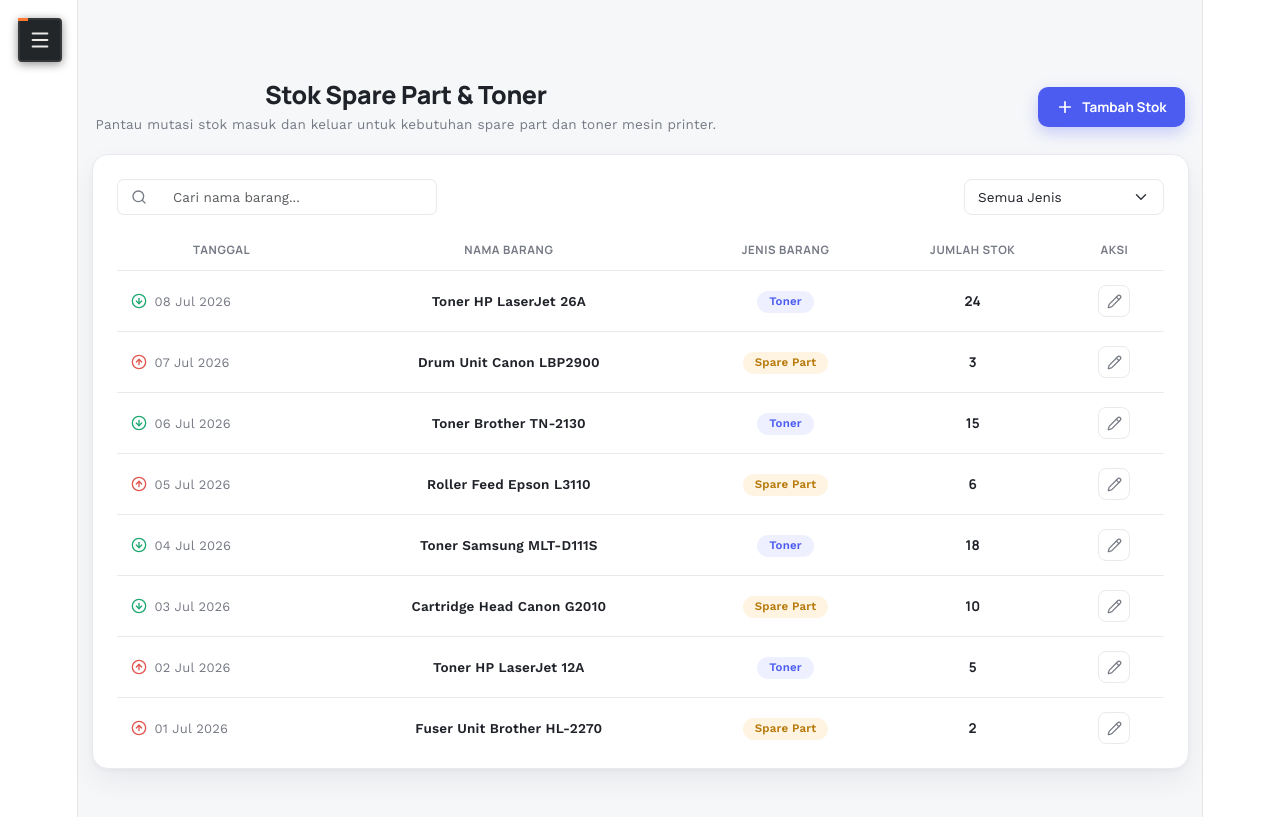
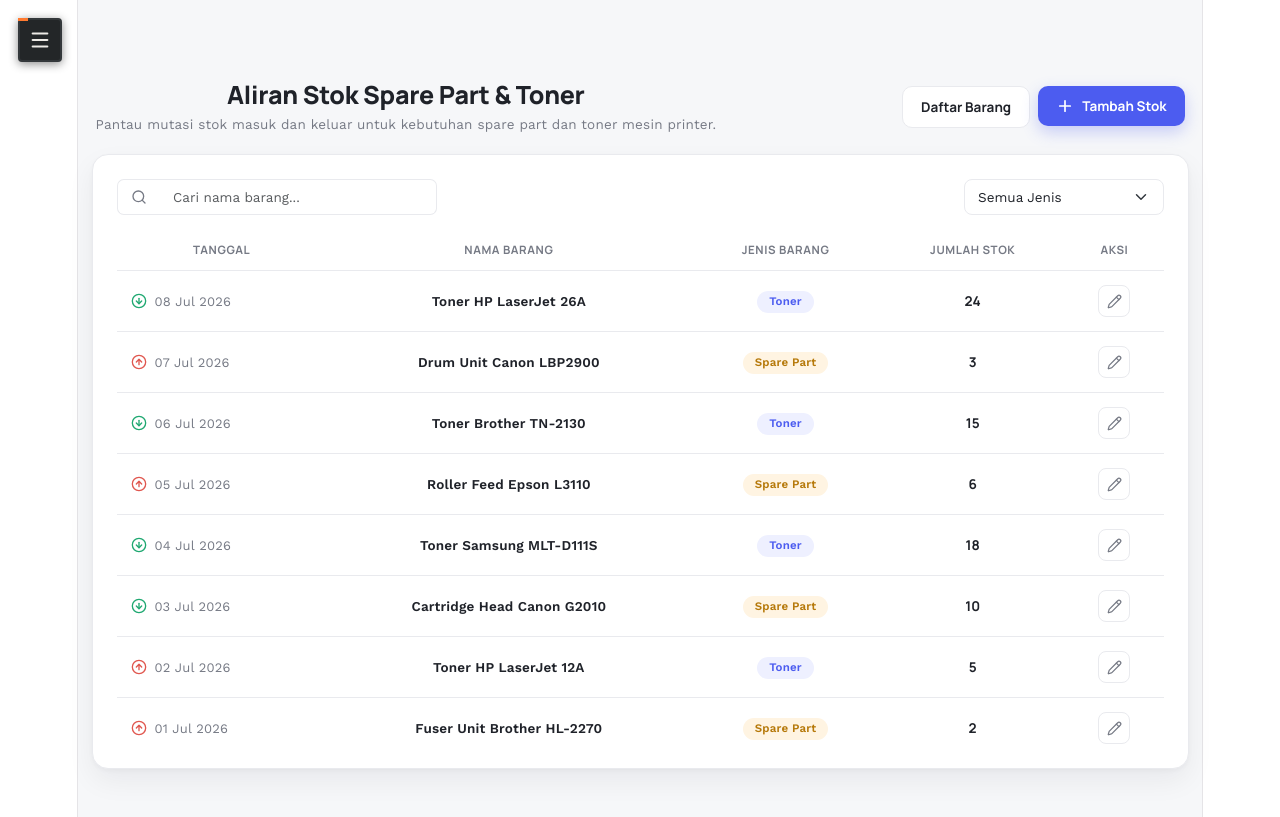
Before and after one commit to darrenchrist2/project-bmku, a React (Vite) app in the folder frontend-bmku/: page /stok-spare-part-toner in a window 1280 px wide. Built offline with nearby package versions, Linux system fonts and the light colour scheme.

Commit message:
adding 1 button

```diff
--- a/frontend-bmku/src/pages/stockPage/index.jsx
+++ b/frontend-bmku/src/pages/stockPage/index.jsx
@@ -82,15 +82,21 @@
             <Container fluid className="sp-container">
                 <div className="sp-page-header">
                     <div>
-                        <h1 className="sp-title">Stok Spare Part &amp; Toner</h1>
+                        <h1 className="sp-title">Aliran Stok Spare Part &amp; Toner</h1>
                         <p className="sp-subtitle">
                             Pantau mutasi stok masuk dan keluar untuk kebutuhan spare part dan toner mesin printer.
                         </p>
                     </div>
-                    <Button color="primary" className="sp-btn-add">
-                        <Plus size={18} strokeWidth={2.25} />
-                        <span>Tambah Stok</span>
-                    </Button>
+                    <div className="sp-actions">
+                        <Button color="primary" className="sp-btn-add sp-btn-list">
+                            <span>Daftar Barang</span>
+                        </Button>
+
+                        <Button color="primary" className="sp-btn-add">
+                            <Plus size={18} strokeWidth={2.25} />
+                            <span>Tambah Stok</span>
+                        </Button>
+                    </div>
                 </div>
 
                 <Card className="sp-card">
--- a/frontend-bmku/src/pages/stockPage/style.css
+++ b/frontend-bmku/src/pages/stockPage/style.css
@@ -90,6 +90,26 @@
 
 .sp-btn-add:active {
   transform: translateY(1px);
+}
+
+.sp-actions {
+  display: flex;
+  align-items: center;
+  gap: 8px; /* ubah menjadi 6px atau 4px jika ingin lebih rapat */
+}
+
+.sp-btn-list {
+  background: #fff;
+  color: var(--sp-text);
+  border: 1px solid var(--sp-border);
+  box-shadow: none;
+}
+
+.sp-btn-list:hover,
+.sp-btn-list:focus {
+  background: #f7f8fa !important;
+  border-color: #d7dbe4 !important;
+  color: var(--sp-text) !important;
 }
 
 /* --------------------------------------------------------------------
@@ -287,9 +307,9 @@
     justify-content: space-between;
   }
 
-  .sp-btn-add {
+  /* .sp-btn-add {
     align-self: center;
-  }
+  } */
 
   .sp-toolbar {
     flex-direction: row;
```
